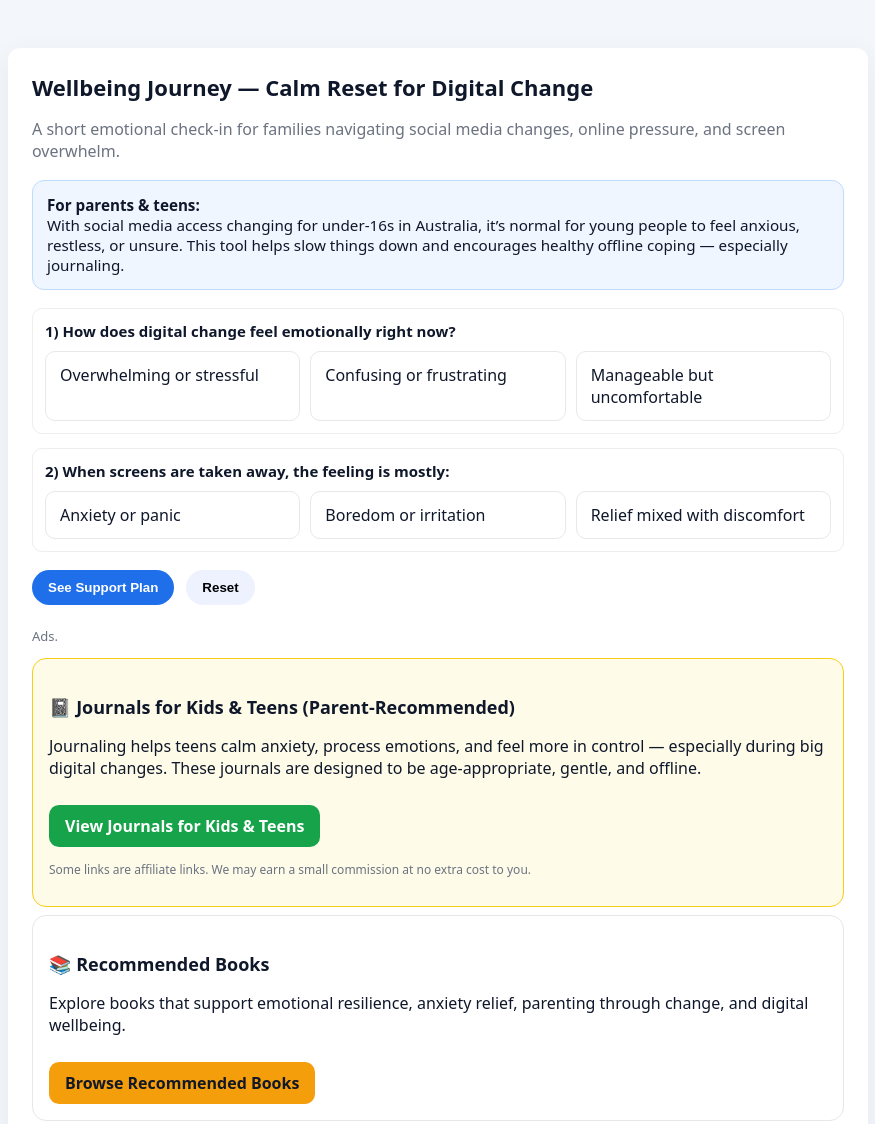
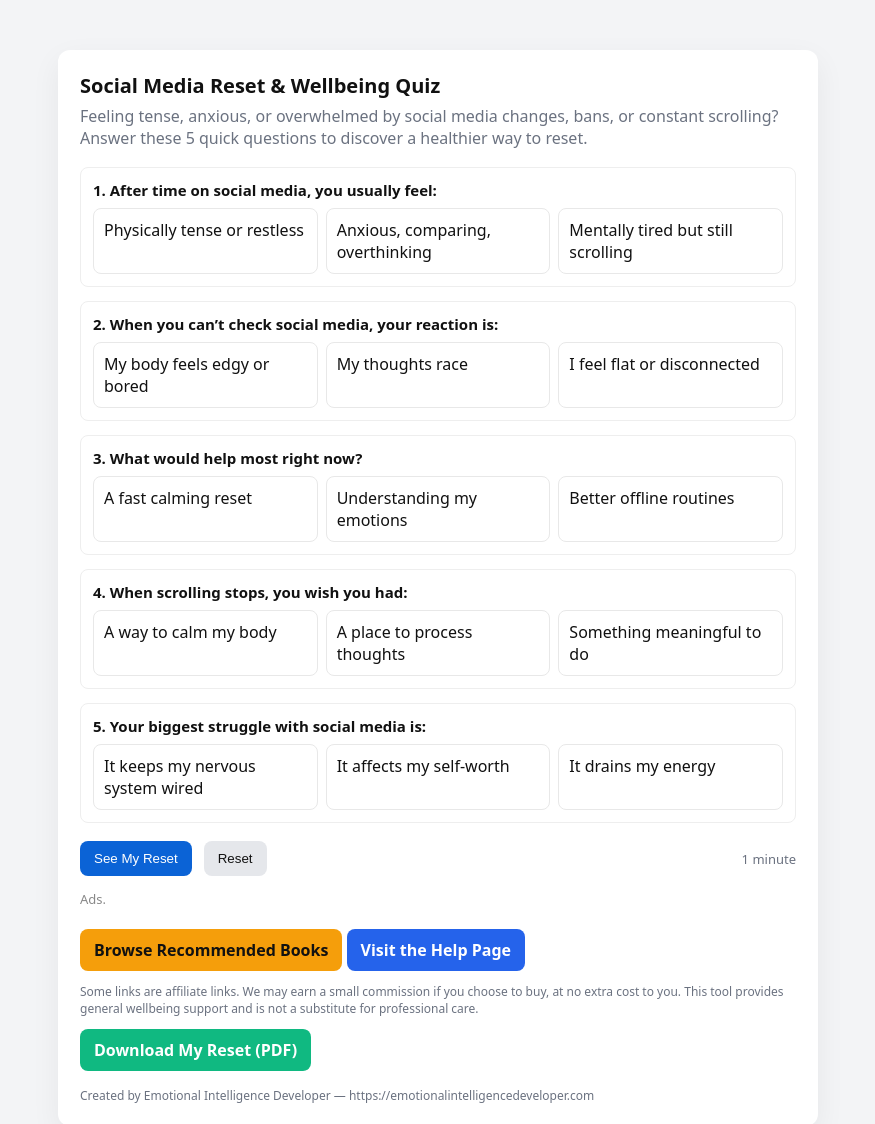
Before and after one commit to emotionalintelligencedeveloper-glitch/mcn, a plain HTML site: page wellbeing-journey-tool.html in a window 1280 px wide. Shown: the top 1124 px of the page, without its empty margins (202-1077 px from the left). Drawn offline with Linux system fonts and the light colour scheme.

Commit message:
Update wellbeing-journey-tool.html

```diff
--- a/wellbeing-journey-tool.html
+++ b/wellbeing-journey-tool.html
@@ -3,112 +3,33 @@
 <head>
 <meta charset="utf-8" />
 <meta name="viewport" content="width=device-width,initial-scale=1" />
-<title>Wellbeing Journey — Emotional Intelligence Developer</title>
+<title>Social Media Reset Quiz — Emotional Intelligence Developer</title>
 
 <style>
-  :root{
-    --bg:#f3f6fb;
-    --card:#ffffff;
-    --muted:#6b7280;
-    --blue:#1f6feb;
-    --yellow:#f5b942;
-    --cta:#f59e0b;
-    --green:#16a34a;
-    --text:#0f172a;
-    --radius:12px;
-  }
-  body{
-    font-family:system-ui,-apple-system,Segoe UI,Roboto,Arial;
-    margin:0;
-    background:var(--bg);
-    color:var(--text)
-  }
-  .wrap{max-width:860px;margin:28px auto;padding:20px}
-  .card{
-    background:var(--card);
-    border-radius:var(--radius);
-    padding:24px;
-    box-shadow:0 8px 30px rgba(16,24,40,0.06)
-  }
-  h1{margin:0 0 6px;font-size:22px}
-  h2{margin:20px 0 8px;font-size:18px}
-  .lead{color:var(--muted);margin-bottom:14px}
-  .note{
-    background:#eff6ff;
-    border:1px solid #bfdbfe;
-    padding:14px;
-    border-radius:12px;
-    font-size:0.95rem;
-    margin:18px 0;
-  }
-  .q{
-    margin:14px 0;
-    padding:12px;
-    border-radius:10px;
-    background:#fff;
-    border:1px solid #eee
-  }
-  .q h3{margin:0 0 10px;font-size:15px}
-  .opts{display:flex;gap:10px;flex-wrap:wrap}
-  .opt{
-    flex:1;
-    min-width:160px;
-    padding:12px 14px;
-    border-radius:10px;
-    border:1px solid #e6e8eb;
-    background:#fff;
-    cursor:pointer;
-    transition:.15s
-  }
+  :root{--bg:#ffffff;--card:#fff;--accent:#0b63d6;--muted:#6b7280;--cta:#f59e0b}
+  body{font-family:system-ui,-apple-system,Segoe UI,Roboto,"Helvetica Neue",Arial; margin:0; background:#f3f4f6; color:#111}
+  .wrap{max-width:760px;margin:28px auto;padding:22px}
+  .card{background:var(--card);border-radius:12px;padding:22px;box-shadow:0 10px 30px rgba(16,24,40,0.06)}
+  h1{margin:0 0 6px;font-size:20px}
+  p.lead{margin:0 0 18px;color:var(--muted)}
+  .q{margin:14px 0;padding:12px;border-radius:8px;background:#fff;border:1px solid #eee;display:flex;flex-direction:column;gap:8px}
+  .q h3{margin:0;font-size:15px}
+  .opts{display:flex;gap:8px;flex-wrap:wrap}
+  .opt{flex:1;min-width:150px;padding:10px;border-radius:8px;border:1px solid #e8e8e8;background:#fff;cursor:pointer;transition:all .12s}
   .opt input{display:none}
-  .opt:hover{transform:translateY(-2px)}
-  .selected-blue{background:linear-gradient(180deg,var(--blue),#195ed6);color:#fff}
-  .selected-yellow{background:linear-gradient(180deg,var(--yellow),#f0a62a)}
-  .controls{display:flex;gap:12px;margin-top:18px;align-items:center}
-  .btn{
-    padding:10px 16px;
-    border-radius:999px;
-    border:0;
-    cursor:pointer;
-    font-weight:600
-  }
-  .btn.primary{background:var(--blue);color:#fff}
-  .btn.secondary{background:#eef2ff}
-  .result{
-    margin-top:20px;
-    padding:16px;
-    border-radius:12px;
-    background:#fbfdff;
-    border:1px solid #e5e7eb;
-    display:none
-  }
-
-  /* RESOURCE SECTIONS */
-  .ads-label{font-size:13px;color:#6b7280;margin-top:22px}
-  .resource-box{
-    padding:16px;
-    border-radius:14px;
-    margin-top:8px;
-    border:1px solid #e5e7eb;
-    background:#fff
-  }
-  .resource-box.highlight{
-    background:#fefce8;
-    border-color:#facc15
-  }
-  .cta-link{
-    display:inline-block;
-    margin-top:10px;
-    padding:10px 16px;
-    border-radius:10px;
-    background:var(--cta);
-    color:#111827;
-    text-decoration:none;
-    font-weight:700
-  }
-  .cta-link.green{background:var(--green);color:#fff}
-  .footer{font-size:12px;color:#6b7280;margin-top:18px;text-align:center}
-  .disclaimer{font-size:12px;color:#6b7280;margin-top:14px}
+  .opt:hover{transform:translateY(-2px);box-shadow:0 8px 18px rgba(17,24,39,0.04)}
+  .opt.selected{border-color:var(--accent);background:linear-gradient(180deg,var(--accent),#195ed6);color:#fff}
+  .controls{display:flex;gap:12px;align-items:center;margin-top:18px}
+  .btn{padding:10px 14px;border-radius:8px;border:0;background:var(--accent);color:white;cursor:pointer}
+  .btn.secondary{background:#e5e7eb;color:#111}
+  .meta{margin-left:auto;color:var(--muted);font-size:13px}
+  .result{margin-top:18px;padding:16px;border-radius:10px;background:#fbfdff;border:1px solid #eee}
+  .ads-label{font-size:13px;color:#888;margin-top:14px}
+  .cta{display:inline-block;margin-top:8px;padding:10px 14px;border-radius:8px;background:var(--cta);color:#111;text-decoration:none;font-weight:700}
+  .help{display:inline-block;margin-top:8px;padding:10px 14px;border-radius:8px;background:#2563eb;color:#fff;text-decoration:none;font-weight:700}
+  .disclaimer{font-size:12px;color:var(--muted);margin-top:12px}
+  footer{font-size:12px;color:var(--muted);margin-top:16px}
+  .download{margin-top:12px;display:inline-block;padding:10px 14px;border-radius:8px;background:#10b981;color:#fff;text-decoration:none;font-weight:700}
 </style>
 </head>
 
@@ -116,113 +37,135 @@
 <div class="wrap">
 <div class="card">
 
-<h1>Wellbeing Journey — Calm Reset for Digital Change</h1>
+<h1>Social Media Reset & Wellbeing Quiz</h1>
 <p class="lead">
-A short emotional check-in for families navigating social media changes, online pressure, and screen overwhelm.
+Feeling tense, anxious, or overwhelmed by social media changes, bans, or constant scrolling?
+Answer these 5 quick questions to discover a healthier way to reset.
 </p>
 
-<div class="note">
-<strong>For parents & teens:</strong><br>
-With social media access changing for under-16s in Australia, it’s normal for young people to feel anxious, restless, or unsure.
-This tool helps slow things down and encourages healthy offline coping — especially journaling.
-</div>
+<div id="quiz">
 
-<!-- QUIZ -->
-<div class="q">
-<h3>1) How does digital change feel emotionally right now?</h3>
+<!-- Q1 -->
+<div class="q" data-q="1">
+<h3>1. After time on social media, you usually feel:</h3>
 <div class="opts">
-<label class="opt" data-val="A"><input type="radio" name="q1" value="A"> Overwhelming or stressful</label>
-<label class="opt" data-val="B"><input type="radio" name="q1" value="B"> Confusing or frustrating</label>
-<label class="opt" data-val="C"><input type="radio" name="q1" value="C"> Manageable but uncomfortable</label>
+<label class="opt"><input type="radio" name="q1" value="A"> Physically tense or restless</label>
+<label class="opt"><input type="radio" name="q1" value="B"> Anxious, comparing, overthinking</label>
+<label class="opt"><input type="radio" name="q1" value="C"> Mentally tired but still scrolling</label>
 </div>
 </div>
 
-<div class="q">
-<h3>2) When screens are taken away, the feeling is mostly:</h3>
+<!-- Q2 -->
+<div class="q" data-q="2">
+<h3>2. When you can’t check social media, your reaction is:</h3>
 <div class="opts">
-<label class="opt" data-val="A"><input type="radio" name="q2" value="A"> Anxiety or panic</label>
-<label class="opt" data-val="B"><input type="radio" name="q2" value="B"> Boredom or irritation</label>
-<label class="opt" data-val="C"><input type="radio" name="q2" value="C"> Relief mixed with discomfort</label>
+<label class="opt"><input type="radio" name="q2" value="A"> My body feels edgy or bored</label>
+<label class="opt"><input type="radio" name="q2" value="B"> My thoughts race</label>
+<label class="opt"><input type="radio" name="q2" value="C"> I feel flat or disconnected</label>
+</div>
+</div>
+
+<!-- Q3 -->
+<div class="q" data-q="3">
+<h3>3. What would help most right now?</h3>
+<div class="opts">
+<label class="opt"><input type="radio" name="q3" value="A"> A fast calming reset</label>
+<label class="opt"><input type="radio" name="q3" value="B"> Understanding my emotions</label>
+<label class="opt"><input type="radio" name="q3" value="C"> Better offline routines</label>
+</div>
+</div>
+
+<!-- Q4 -->
+<div class="q" data-q="4">
+<h3>4. When scrolling stops, you wish you had:</h3>
+<div class="opts">
+<label class="opt"><input type="radio" name="q4" value="A"> A way to calm my body</label>
+<label class="opt"><input type="radio" name="q4" value="B"> A place to process thoughts</label>
+<label class="opt"><input type="radio" name="q4" value="C"> Something meaningful to do</label>
+</div>
+</div>
+
+<!-- Q5 -->
+<div class="q" data-q="5">
+<h3>5. Your biggest struggle with social media is:</h3>
+<div class="opts">
+<label class="opt"><input type="radio" name="q5" value="A"> It keeps my nervous system wired</label>
+<label class="opt"><input type="radio" name="q5" value="B"> It affects my self-worth</label>
+<label class="opt"><input type="radio" name="q5" value="C"> It drains my energy</label>
 </div>
 </div>
 
 <div class="controls">
-<button class="btn primary" id="calcBtn">See Support Plan</button>
+<button class="btn" id="calcBtn">See My Reset</button>
 <button class="btn secondary" id="resetBtn">Reset</button>
+<span class="meta">1 minute</span>
 </div>
 
-<div id="resultArea" class="result"></div>
+<div id="resultArea" class="result" style="display:none"></div>
 
-<!-- RESOURCES -->
+<!-- ADS -->
 <p class="ads-label">Ads.</p>
+<a class="cta" href="https://emotionalintelligencedeveloper.com/recommended-books/" target="_blank">
+Browse Recommended Books
+</a>
 
-<div class="resource-box highlight">
-<h2>📓 Journals for Kids & Teens (Parent-Recommended)</h2>
-<p>
-Journaling helps teens calm anxiety, process emotions, and feel more in control — especially during big digital changes.
-These journals are designed to be age-appropriate, gentle, and offline.
-</p>
-<a class="cta-link green" href="https://amzn.to/44YELG6" target="_blank" rel="noopener noreferrer">
-View Journals for Kids & Teens
+<a class="help" href="https://emotionalintelligencedeveloper.com/help-page/" target="_blank">
+Visit the Help Page
 </a>
-<p class="disclaimer">
-Some links are affiliate links. We may earn a small commission at no extra cost to you.
-</p>
+
+<div class="disclaimer">
+Some links are affiliate links. We may earn a small commission if you choose to buy, at no extra cost to you.
+This tool provides general wellbeing support and is not a substitute for professional care.
 </div>
 
-<div class="resource-box">
-<h2>📚 Recommended Books</h2>
-<p>
-Explore books that support emotional resilience, anxiety relief, parenting through change, and digital wellbeing.
-</p>
-<a class="cta-link" href="https://emotionalintelligencedeveloper.com/recommended-books/" target="_blank">
-Browse Recommended Books
-</a>
+<a class="download" href="#" id="downloadPdfBtn">Download My Reset (PDF)</a>
+
+<footer>
+Created by Emotional Intelligence Developer — https://emotionalintelligencedeveloper.com
+</footer>
+
 </div>
-
-<div class="resource-box">
-<h2>🆘 Need Extra Support?</h2>
-<p>
-If anxiety, panic, or emotional distress feels overwhelming for your child or family, our help page lists supportive options and next steps.
-</p>
-<a class="cta-link" href="https://emotionalintelligencedeveloper.com/help-page/" target="_blank">
-Visit the Help Page
-</a>
-</div>
-
-<div class="footer">
-Created by Emotional Intelligence Developer — https://emotionalintelligencedeveloper.com/
-</div>
-
 </div>
 </div>
 
 <script>
-document.querySelectorAll('.opts').forEach(o=>{
-  o.addEventListener('click',e=>{
-    const l=e.target.closest('label.opt');if(!l)return;
-    l.parentElement.querySelectorAll('.opt').forEach(x=>x.classList.remove('selected-blue','selected-yellow'));
-    l.classList.add(l.dataset.val==='B'?'selected-yellow':'selected-blue');
-    l.querySelector('input').checked=true;
-  });
+const opts=document.querySelectorAll('.opts');
+opts.forEach(o=>o.onclick=e=>{
+ const l=e.target.closest('.opt');if(!l)return;
+ l.parentElement.querySelectorAll('.opt').forEach(x=>x.classList.remove('selected'));
+ l.classList.add('selected');
+ l.querySelector('input').checked=true;
 });
 
+function calc(){
+ let c={A:0,B:0,C:0};
+ for(let i=1;i<=5;i++){
+  let v=document.querySelector(`input[name=q${i}]:checked`);
+  if(!v){alert("Answer all questions");return null;}
+  c[v.value]++;
+ }
+ return Object.keys(c).reduce((a,b)=>c[a]>c[b]?a:b);
+}
+
 document.getElementById('calcBtn').onclick=()=>{
-  const a=document.querySelector('input[name="q1"]:checked');
-  const b=document.querySelector('input[name="q2"]:checked');
-  if(!a||!b){alert("Please answer both questions.");return;}
-  document.getElementById('resultArea').style.display='block';
-  document.getElementById('resultArea').innerHTML=
-  "<strong>Support Plan:</strong><p>Your feelings make sense. Big digital changes can cause anxiety and withdrawal.</p>" +
-  "<ul><li>Slow breathing or grounding first</li><li>Journaling to release thoughts</li><li>Offline routines to rebuild confidence</li></ul>" +
-  "<p><em>Start small. One calm moment a day is progress.</em></p>";
+ const t=calc(); if(!t)return;
+ const map={
+  A:"Your nervous system needs calming. Short breathing and movement resets help your body feel safe again.",
+  B:"Your mind needs clarity. Journaling and emotional awareness reduce comparison and anxiety.",
+  C:"You need balance. Offline routines restore energy and focus."
+ };
+ document.getElementById('resultArea').innerHTML=
+ `<strong>Your Reset Style</strong><p>${map[t]}</p>
+ <p><em>Try one small offline habit today — even 5 minutes helps.</em></p>`;
+ document.getElementById('resultArea').style.display="block";
 };
 
 document.getElementById('resetBtn').onclick=()=>{
-  document.querySelectorAll('input').forEach(i=>i.checked=false);
-  document.querySelectorAll('.opt').forEach(o=>o.classList.remove('selected-blue','selected-yellow'));
-  document.getElementById('resultArea').style.display='none';
+ document.querySelectorAll('input').forEach(i=>i.checked=false);
+ document.querySelectorAll('.opt').forEach(o=>o.classList.remove('selected'));
+ document.getElementById('resultArea').style.display="none";
 };
 </script>
+
 </body>
 </html>
```
